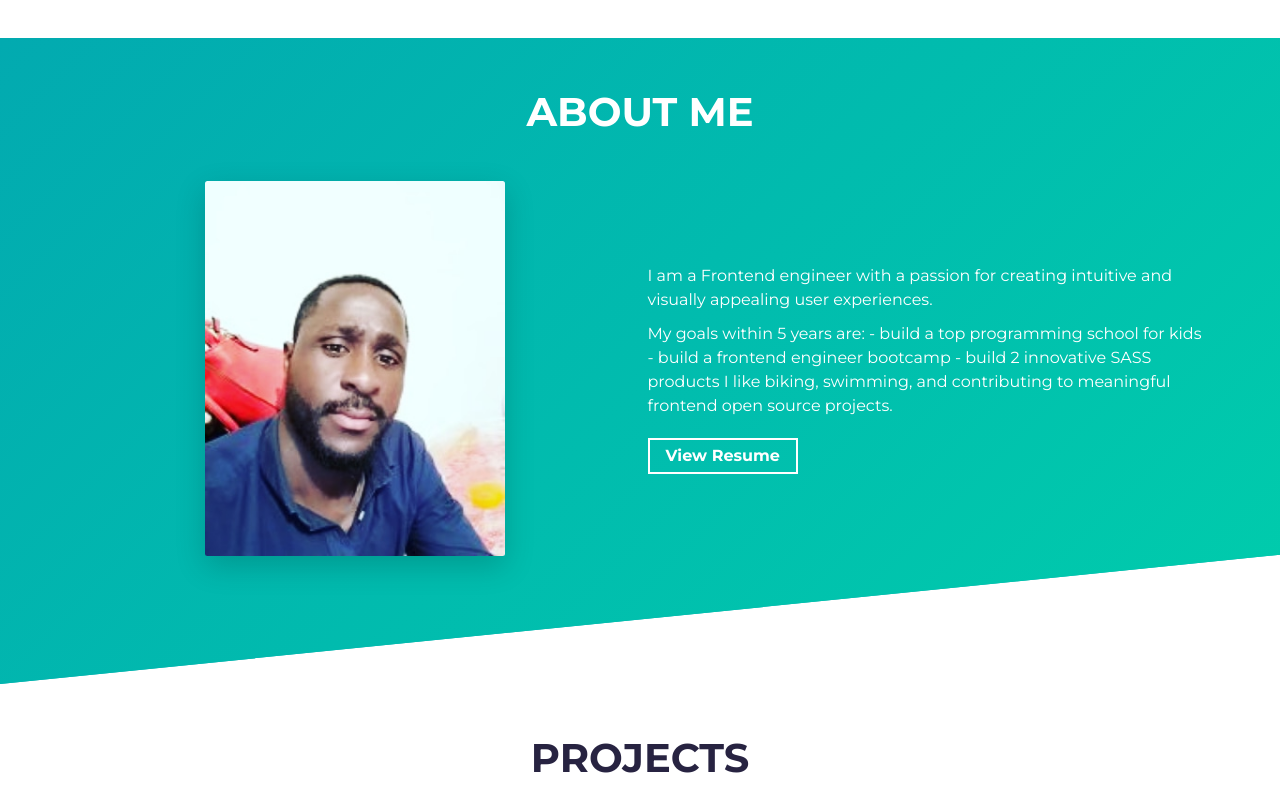
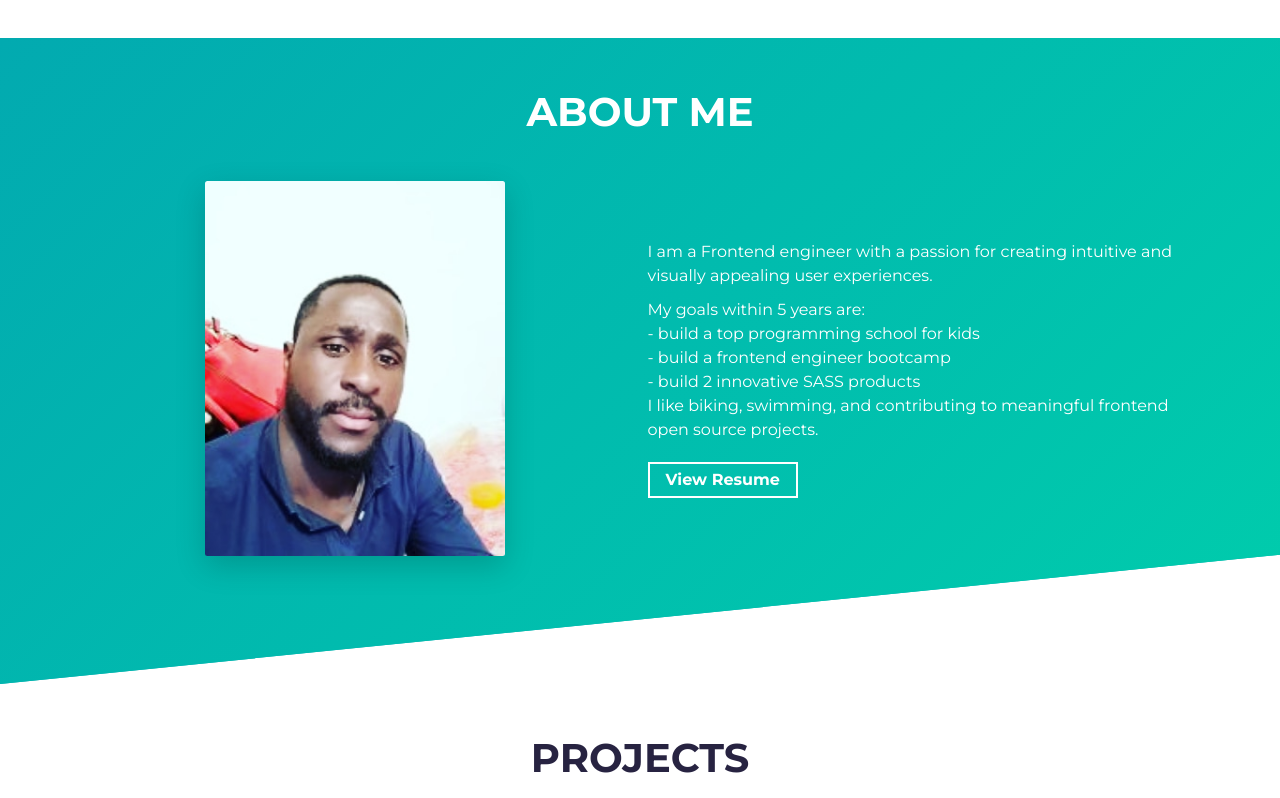
Before and after one commit to jonasfounkeu/sampleformyporfolio, a website built with Parcel: page src/index.html in a window 1280 px wide. Shown: the part 762-1560 px from the top of the page. Built offline with nearby package versions, Linux system fonts and the light colour scheme.

Commit message:
new updates

```diff
--- a/src/index.html
+++ b/src/index.html
@@ -72,11 +72,11 @@
               intuitive and visually appealing user experiences.
             </p>
             <p class="about-wrapper__info-text">
-              My goals within 5 years are:
+              My goals within 5 years are:<br>
 
-              - build a top programming school for kids
-              - build a frontend engineer bootcamp
-              - build 2 innovative SASS products
+              - build a top programming school for kids<br>
+              - build a frontend engineer bootcamp<br>
+              - build 2 innovative SASS products<br>
 
               I like biking, swimming, and contributing to
               meaningful frontend open source projects.
```
